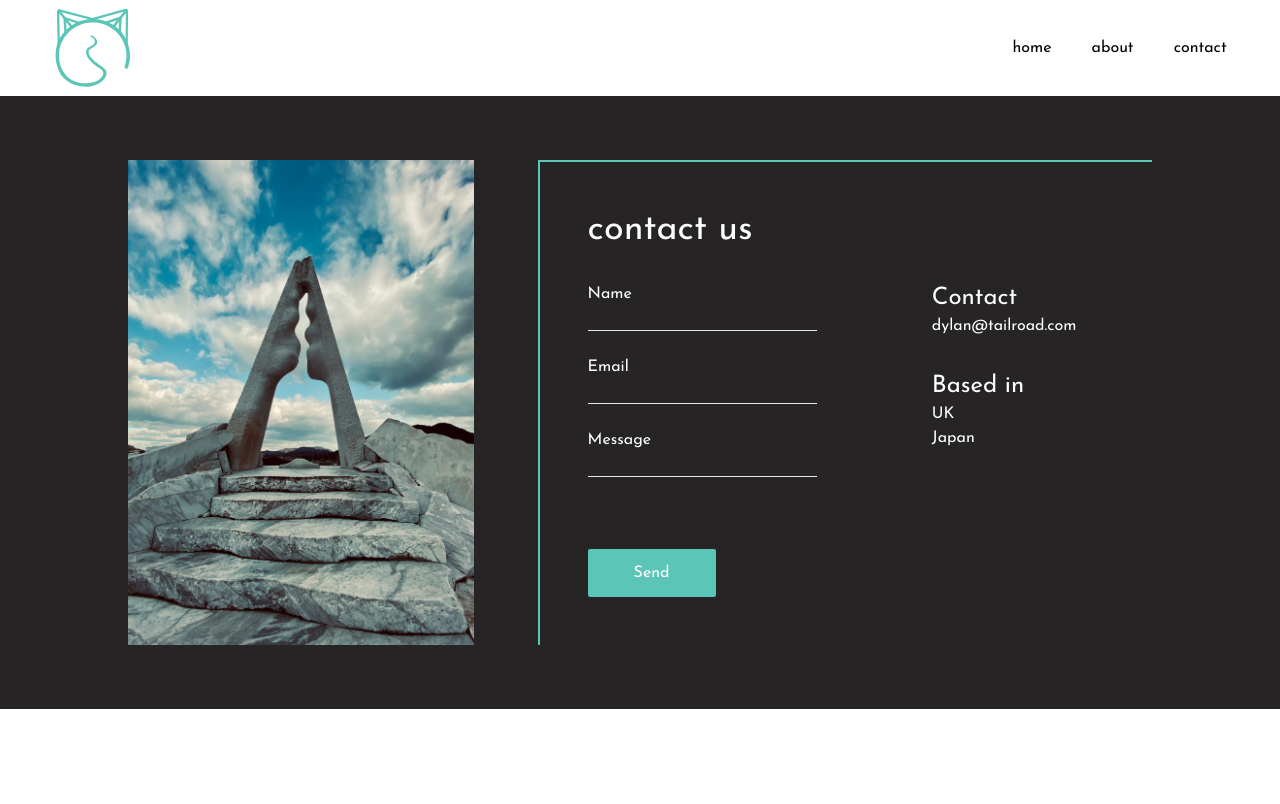
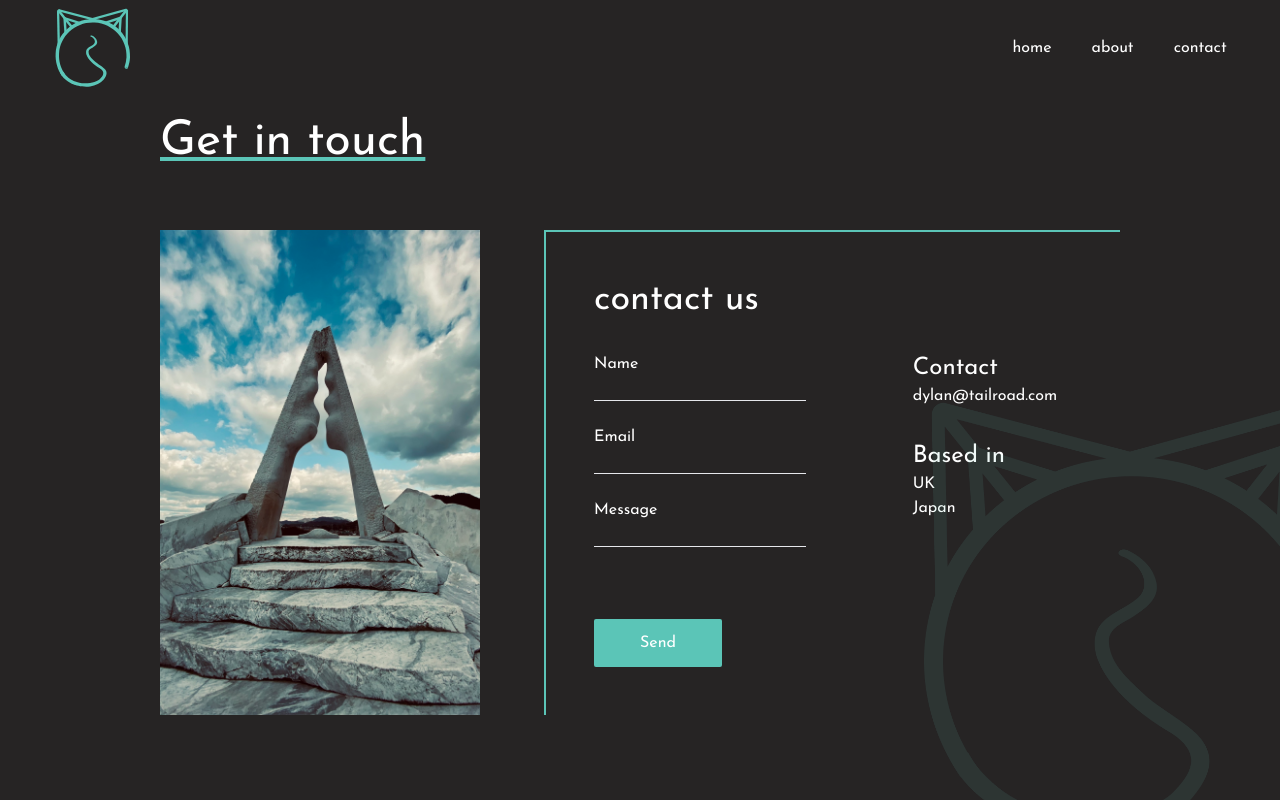
Before and after one commit to Dylaan94/tailroad, a Gatsby site: page /contact in a window 1280 px wide. Shown: the top 804 px of the page. Built offline with nearby package versions, Linux system fonts and the light colour scheme; Gatsby itself is replaced by a stand-in of ours.

Commit message:
adjustments

```diff
--- a/src/components/layout/Footer.js
+++ b/src/components/layout/Footer.js
@@ -56,7 +56,7 @@ export default function Footer() {
 
   const content = [
     [
-      "a web design based in the midlands",
+      "all your web design needs in one place",
       "ミッドランドに拠点を置くウェブデザイン会社",
     ],
     ["links", "リンク"],
--- a/src/components/layout/Navbar.js
+++ b/src/components/layout/Navbar.js
@@ -29,8 +29,16 @@ export default function Navbar() {
     navbarContainer.style.animationDelay = "1s";
   };
 
+  const isHomePage = () => {
+    return window.location.pathname === "/";
+  };
+
   return (
-    <nav className="navbar flex h-24 w-screen justify-center bg-white">
+    <nav
+      className={`navbar flex h-24 w-screen justify-center ${
+        isHomePage() ? "bg-white " : "bg-primary-grey"
+      }`}
+    >
       <div className="navbar-container flex w-11/12 items-center justify-between  ">
         <div className="logo">
           <Link to="/">
@@ -38,7 +46,7 @@ export default function Navbar() {
           </Link>
         </div>
 
-        <div className="links text-black">
+        <div className={`links ${isHomePage() ? "text-black" : "text-white"}`}>
           {content.map((item) => {
             return (
               <Link key={item} className="ml-10" to={`/${item[2]}`}>
--- /dev/null
+++ b/src/components/pages/contact/ContactUsForm.js
@@ -0,0 +1,59 @@
+import React from "react";
+import temple from "../../../images/temple.jpg";
+import LogoLarge from "../../../images/logoLarge.png";
+
+export default function ContactUsForm() {
+  return (
+    <>
+      <section className="contact-us-form relative  flex flex-col py-16 md:flex-row">
+        <div className="left hidden w-2/5 pr-16 md:block">
+          <img
+            className="contact-us-image h-full w-full object-cover"
+            src={temple}
+          />
+        </div>
+        <div className="contact-us-form-div right flex w-full flex-col border-l-2 border-t-2 border-primary-green bg-primary-grey p-12 text-white md:w-3/5">
+          <h1 className="pb-8 text-4xl text-white">contact us</h1>
+          <div className="contact-us-form flex">
+            <div className="contact-us-form-left flex w-full flex-col sm:w-2/3">
+              {/* Form styles in _Form.scss */}
+              <form
+                method="post"
+                action="https://getform.io/f/5919e827-a971-48ed-ad98-147817e8de0d"
+                className="contact-us-form flex flex-col"
+              >
+                <label>
+                  Name
+                  <input type="text" name="name" />
+                </label>
+                <label>
+                  Email
+                  <input type="email" name="email" />
+                </label>
+                <label>
+                  Message
+                  <input type="text" name="message" />
+                </label>
+                <button type="submit">Send</button>
+              </form>
+            </div>
+
+            <div className="contact-us-form-right hidden w-1/3 sm:block">
+              <h3 className="text-2xl ">Contact</h3>
+              <p className="pb-8">dylan@tailroad.com</p>
+
+              <h3 className="text-2xl ">Based in</h3>
+              <p>UK</p>
+              <p>Japan</p>
+            </div>
+          </div>
+        </div>
+      </section>
+      <img
+        src={LogoLarge}
+        alt="logo"
+        className="absolute bottom-0 right-0 h-1/5  opacity-10  lg:h-1/2 "
+      />
+    </>
+  );
+}
--- a/src/components/pages/home/Banner/index.js
+++ b/src/components/pages/home/Banner/index.js
@@ -11,7 +11,7 @@ export default function Banner({ colour }) {
     subheader: "unleash your company's full potential with tailroad",
     content:
       "we empower businesses on their journey to success. Discover our expert services in our interactive IDE below. Click on the tabs to explore how we can help your business thrive",
-    link: "/services",
+    link: "/contact",
   };
 
   return (
@@ -34,12 +34,12 @@ export default function Banner({ colour }) {
 
         {content?.link && (
           <p className="bannerLink pt-2">
-            or check out our{" "}
+            or{" "}
             <Link className="text-xl text-primary-green" to={content.link}>
               {" "}
-              services{" "}
+              contact us{" "}
             </Link>{" "}
-            page
+            for free a quote
           </p>
         )}
       </div>
--- a/src/pages/contact.js
+++ b/src/pages/contact.js
@@ -5,6 +5,7 @@ import Layout from "../components/layout/Layout";
 //image imports
 import temple from "../images/temple.jpg";
 import WorkedWith from "../components/pages/home/WorkedWith";
+import ContactUsForm from "../components/pages/contact/ContactUsForm";
 
 export default function Contact() {
   useEffect(() => {
@@ -22,50 +23,15 @@ export default function Contact() {
 
   return (
     <Layout>
-      <div className="contact-us flex  w-full justify-center py-16">
-        <div className="container flex max-h-[550px] w-4/5 flex-col md:flex-row ">
-          <div className="left hidden w-2/5 pr-16 md:block">
-            <img
-              className="contact-us-image h-full w-full object-cover"
-              src={temple}
-            />
-          </div>
-          <div className="contact-us-form-div right flex w-full flex-col border-l-2 border-t-2 border-primary-green bg-primary-grey p-12 text-white md:w-3/5">
-            <h1 className="pb-8 text-4xl text-white">contact us</h1>
-            <div className="contact-us-form flex">
-              <div className="contact-us-form-left flex w-full flex-col sm:w-2/3">
-                {/* Form styles in _Form.scss */}
-                <form
-                  method="post"
-                  action="https://getform.io/f/5919e827-a971-48ed-ad98-147817e8de0d"
-                  className="contact-us-form flex flex-col"
-                >
-                  <label>
-                    Name
-                    <input type="text" name="name" />
-                  </label>
-                  <label>
-                    Email
-                    <input type="email" name="email" />
-                  </label>
-                  <label>
-                    Message
-                    <input type="text" name="message" />
-                  </label>
-                  <button type="submit">Send</button>
-                </form>
-              </div>
-
-              <div className="contact-us-form-right hidden w-1/3 sm:block">
-                <h3 className="text-2xl ">Contact</h3>
-                <p className="pb-8">dylan@tailroad.com</p>
-
-                <h3 className="text-2xl ">Based in</h3>
-                <p>UK</p>
-                <p>Japan</p>
-              </div>
-            </div>
-          </div>
+      <div className="contact-us flex h-[calc(100vh-6rem)] w-full justify-center">
+        <div className="container flex w-3/4 flex-col items-center justify-center ">
+          <h2
+            style={{ animationDelay: "1s" }}
+            className="animate__animated animate__fadeInDown self-start text-5xl text-white underline decoration-primary-green"
+          >
+            Get in touch
+          </h2>
+          <ContactUsForm />
         </div>
       </div>
       <WorkedWith />
```
